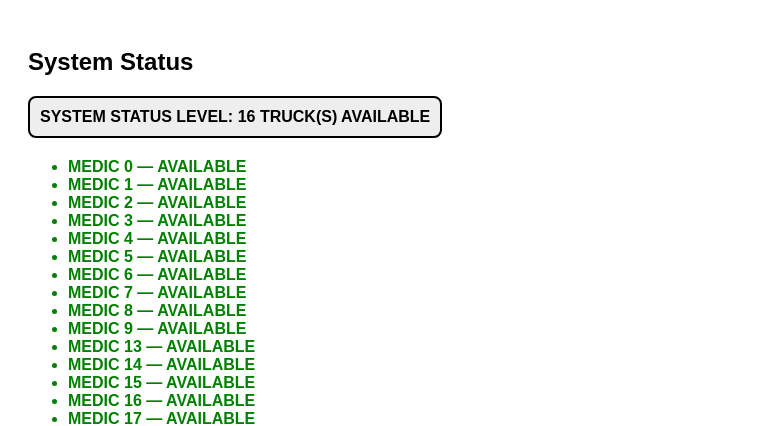
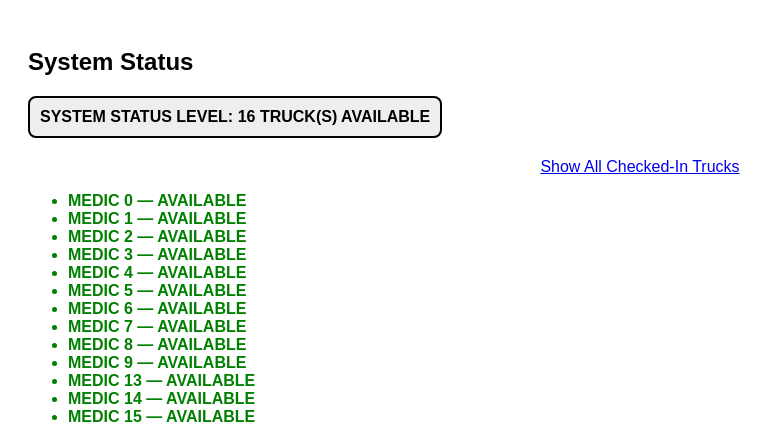
Before and after one commit to sndjy1986/OperationalEX, a Flask app: page /status?only=available in a window 1280 px wide. Shown: the top 426 px of the page, without its empty margins (0-774 px from the left). Run offline with Flask 3, Linux system fonts and the light colour scheme.

Commit message:
Add files via upload

```diff
--- a/templates/status.html
+++ b/templates/status.html
@@ -57,9 +57,19 @@
     SYSTEM STATUS LEVEL: {{ available_trucks }} TRUCK(S) AVAILABLE
 </div>
 
+{% set only_avail = request.args.get("only") == "available" %}
+
+<p style="text-align:center; margin-bottom:10px;">
+    {% if only_avail %}
+        <a href="/status">Show All Checked-In Trucks</a>
+    {% else %}
+        <a href="/status?only=available">Show Only Available Trucks</a>
+    {% endif %}
+</p>
+
 <ul>
-    {% for truck in trucks %}
-    {% if status[truck.id] != 'unavailable' %}
+{% for truck in trucks %}
+    {% if status[truck.id] != 'unavailable' and (not only_avail or status[truck.id] == 'available') %}
     <li class="status-{{ status[truck.id] }}">{{ truck.id }} — {{ status[truck.id]|capitalize }}</li>
     {% endif %}
 {% endfor %}
```
